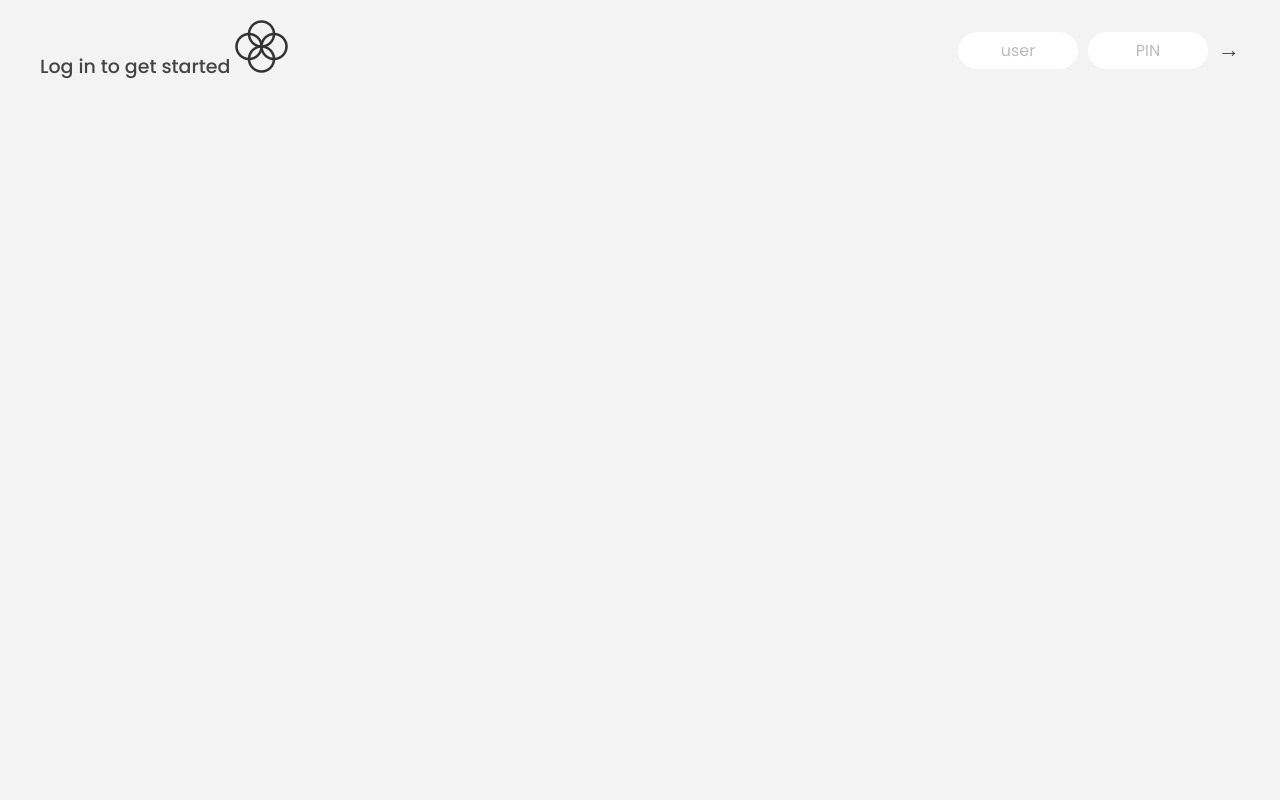
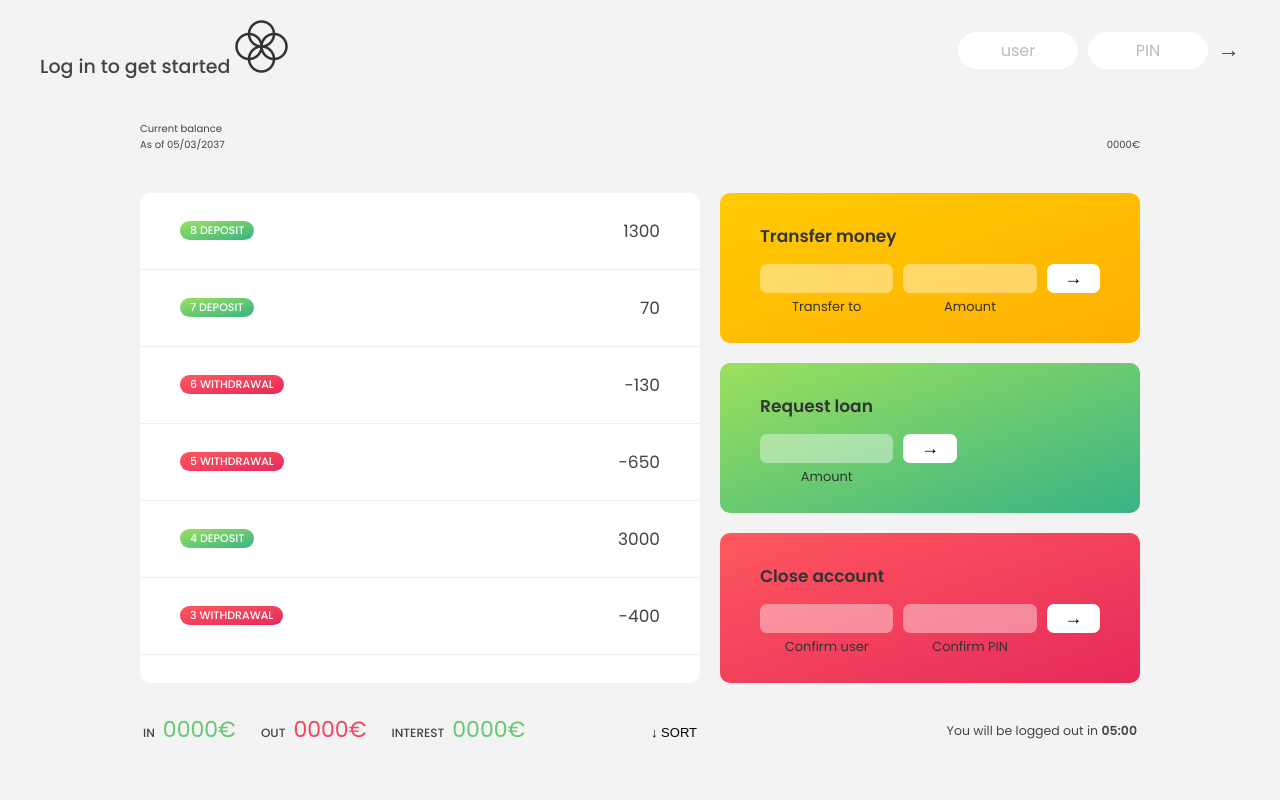
Before and after one commit to yutaasakura96/Bankist-Digital-Bank, a plain HTML site: page index.html in a window 1280 px wide. Drawn offline with Linux system fonts and the light colour scheme.

Commit message:
User interface: Movements
Implemented DOM manipulation to display cashflow movements in the web application.

```diff
--- a/script.js
+++ b/script.js
@@ -55,3 +55,23 @@
 const inputLoanAmount = document.querySelector('.form__input--loan-amount');
 const inputCloseUsername = document.querySelector('.form__input--user');
 const inputClosePin = document.querySelector('.form__input--pin');
+
+// MOVEMENTS
+
+const displayMovements = function (movements) {
+  containerMovements.innerHTML = '';
+  movements.forEach(function (mov, i) {
+    const type = mov > 0 ? 'deposit' : 'withdrawal';
+
+    const html = `
+    <div class="movements__row">
+      <div class="movements__type movements__type--${type}">${
+      i + 1
+    } ${type}</div>
+      <div class="movements__value">${mov}</div>
+    </div>
+  `;
+    containerMovements.insertAdjacentHTML('afterbegin', html);
+  });
+};
+displayMovements(account1.movements);
--- a/style.css
+++ b/style.css
@@ -86,7 +86,7 @@
   grid-template-rows: auto repeat(3, 15rem) auto;
   gap: 2rem;
   /* fade in/out animation */
-  opacity: 0;
+  /* opacity: 0; */
   transition: all 1s;
 }
 
```
